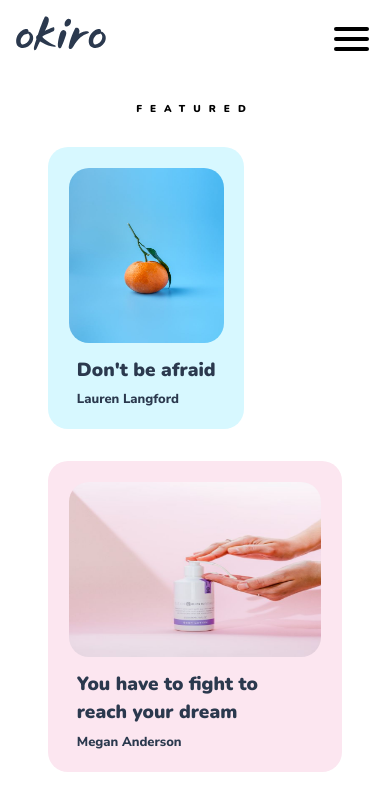
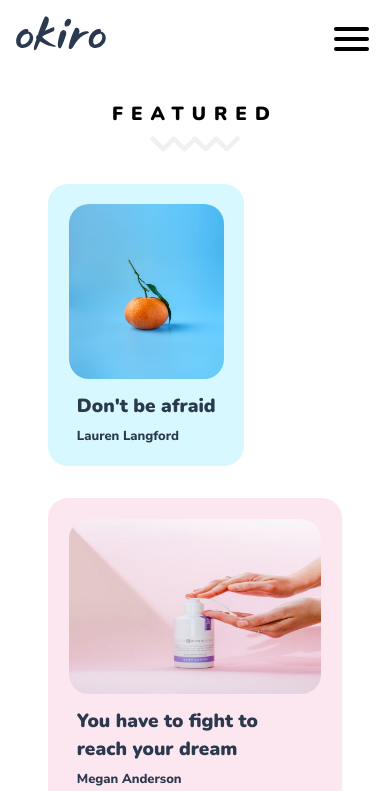
Before and after one commit to TidbitsJS/okiro, a React (Create React App) app: page / in a window 390 px wide. Shown: the top 791 px of the page. Built offline with nearby package versions, Linux system fonts and the light colour scheme.

Commit message:
postCard UI fixes

```diff
--- a/src/components/postcard/postCard.css
+++ b/src/components/postcard/postCard.css
@@ -1,8 +1,4 @@
 .okiro__post-card {
-  /* width: 200px; */
-  /* display: flex; */
-  /* flex-direction: column; */
-
   display: inline-block;
 
   padding: 1.3rem;
--- a/src/container/header/Header.jsx
+++ b/src/container/header/Header.jsx
@@ -1,7 +1,6 @@
 import React, { useState } from "react";
 import { BsThreeDots } from "react-icons/bs";
 import { FiSearch } from "react-icons/fi";
-import { HiOutlineMenuAlt1 } from "react-icons/hi";
 import okiro from "../../assets/okiro.svg";
 
 import "./header.css";
--- a/src/container/header/header.css
+++ b/src/container/header/header.css
@@ -124,6 +124,7 @@
   padding: 1.5rem 1rem;
   border-radius: 10px;
   min-width: 170px;
+  z-index: 5;
 
   -webkit-animation: slide-top 0.5s cubic-bezier(0.25, 0.46, 0.45, 0.94) both;
   animation: slide-top 0.5s cubic-bezier(0.25, 0.46, 0.45, 0.94) both;
--- a/src/container/pages/homepage/HomePage.jsx
+++ b/src/container/pages/homepage/HomePage.jsx
@@ -10,6 +10,15 @@ const HomePage = () => {
       <div className="okiro__homepage__featured">
         <div className="okiro__hompage__featured-title">
           <h2>Featured</h2>
+
+          <svg
+            role="img"
+            viewBox="0 0 136 24"
+            xmlns="http://www.w3.org/2000/svg"
+            className="okiro__hompage__featured-zigzag"
+          >
+            <path d="M1.525 1.525a3.5 3.5 0 014.95 0L20 15.05 33.525 1.525a3.5 3.5 0 014.95 0L52 15.05 65.525 1.525a3.5 3.5 0 014.95 0L84 15.05 97.525 1.525a3.5 3.5 0 014.95 0L116 15.05l13.525-13.525a3.5 3.5 0 014.95 4.95l-16 16a3.5 3.5 0 01-4.95 0L100 8.95 86.475 22.475a3.5 3.5 0 01-4.95 0L68 8.95 54.475 22.475a3.5 3.5 0 01-4.95 0L36 8.95 22.475 22.475a3.5 3.5 0 01-4.95 0l-16-16a3.5 3.5 0 010-4.95z"></path>
+          </svg>
         </div>
         <div className="okiro__homepage__featured-posts">
           {postData.map((post) => (
--- a/src/container/pages/homepage/homePage.css
+++ b/src/container/pages/homepage/homePage.css
@@ -14,6 +14,7 @@
   flex: 0.2;
   display: flex;
   position: relative;
+  margin-right: 1rem;
 }
 
 .okiro__hompage__featured-title h2 {
@@ -25,11 +26,15 @@
   display: flex;
   justify-content: flex-end;
   margin-top: 0;
-  transform: translate(-30%, 120px) rotate(-90deg);
+  transform: translate(-30%, 40px) rotate(-90deg);
   text-align: right;
   letter-spacing: 8px;
   text-transform: uppercase;
   font-family: var(--font-base);
+}
+
+.okiro__hompage__featured-zigzag {
+  display: none;
 }
 
 .okiro__homepage__featured-posts {
@@ -37,12 +42,6 @@
   columns: 3 200px;
   column-gap: 0;
   width: 100%;
-
-  /* display: flex;
-  align-items: flex-start;
-  flex-grow: 1;
-  flex-wrap: wrap;
-  justify-content: space-between; */
 }
 
 @media screen and (min-width: 1100px) {
@@ -52,7 +51,7 @@
   }
 }
 
-@media screen and (max-width: 700px) {
+@media screen and (max-width: 800px) {
   .okiro__homepage__featured {
     flex-direction: column;
   }
@@ -60,6 +59,7 @@
   .okiro__hompage__featured-title {
     justify-content: center;
     align-items: center;
+    flex-direction: column;
     width: 100%;
 
     margin-bottom: 1rem;
@@ -69,5 +69,20 @@
     transform: none;
     text-align: center;
     position: unset;
+
+    font-size: 19px;
+  }
+
+  .okiro__hompage__featured-zigzag {
+    display: flex;
+    width: 90px;
+    fill: rgba(0, 0, 0, 0.06);
+    margin-top: 10px;
   }
 }
+
+@media screen and (max-width: 350px) {
+  .okiro__homepage {
+    padding: 2rem 0.5rem;
+  }
+}
```
